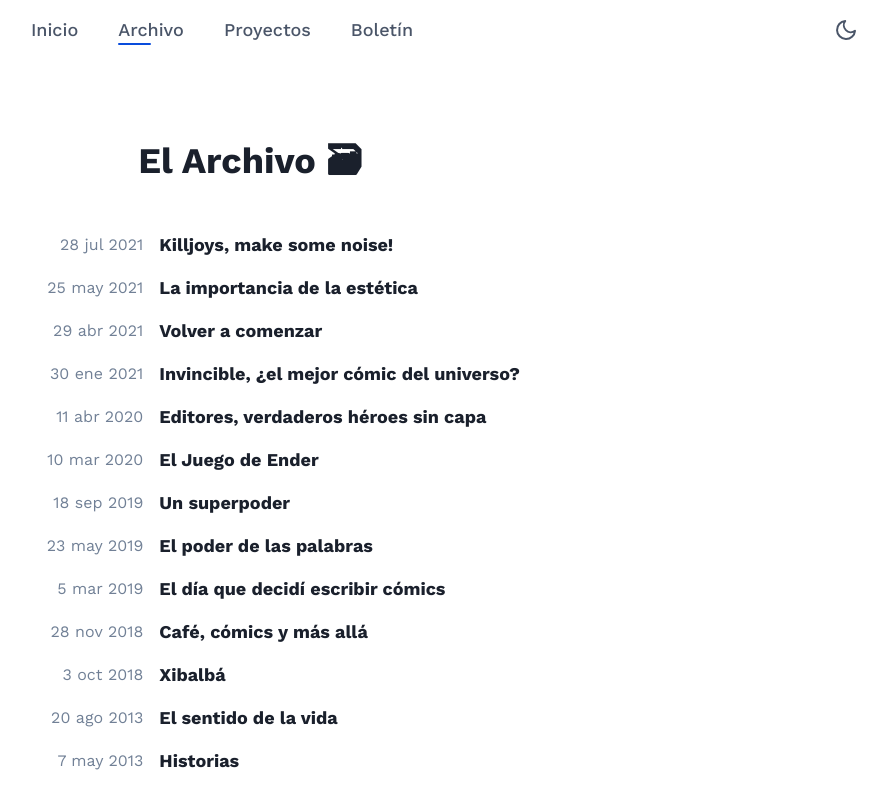
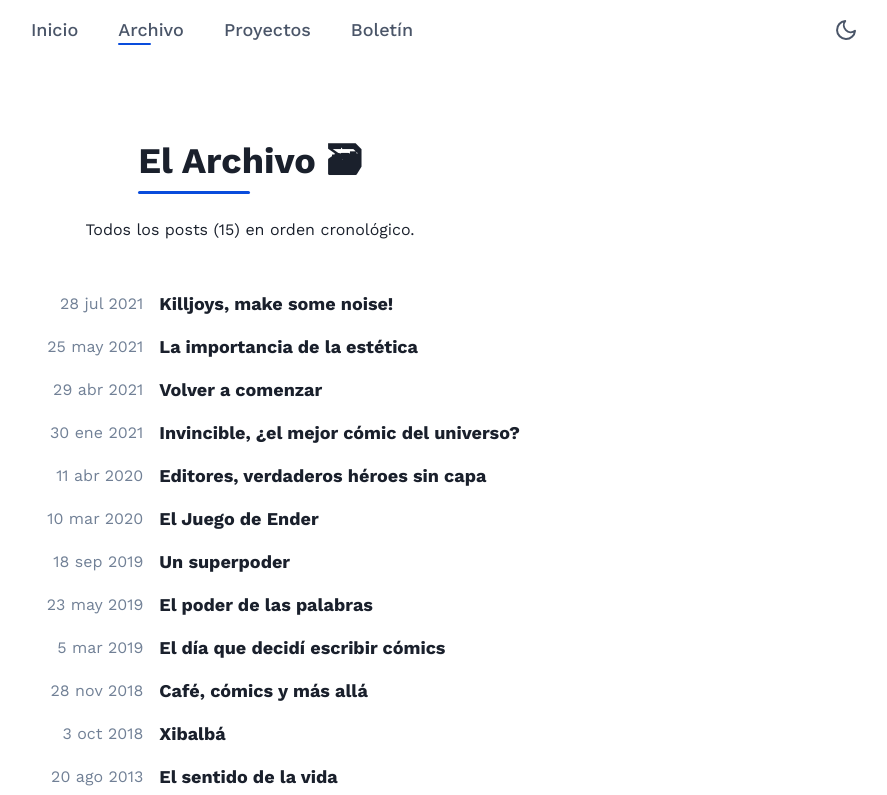
Before and after one commit to adrrian17/v2, a Next.js app: page /archivo in a window 1280 px wide. Shown: the top 795 px of the page, without its empty margins (390-1277 px from the left). Built offline with nearby package versions, Linux system fonts and the light colour scheme.

Commit message:
Add a underline to the archive header

```diff
--- a/src/pages/archivo/index.js
+++ b/src/pages/archivo/index.js
@@ -6,6 +6,7 @@ import {
   Flex,
   Text,
   useColorModeValue,
+  Box,
 } from '@chakra-ui/react';
 
 import DefaultLayout from '~/layouts/DefaultLayout';
@@ -49,9 +50,19 @@ export default function Archivo({ posts }) {
 
   return (
     <Container maxW={'container.sm'} my={20}>
-      <Heading fontFamily={'Work Sans'} textAlign={'center'} mb={12}>
-        El Archivo 🗃
-      </Heading>
+      <Flex flex={1} flexDir={'column'} align={'center'} mb={12}>
+        <Stack w={'fit-content'} mb={6}>
+          <Heading
+            fontFamily={'Work Sans'}
+            fontWeight={700}
+            color={useColorModeValue('gray.800', 'whiteAlpha.900')}
+          >
+            El Archivo 🗃
+          </Heading>
+          <Box rounded={'full'} h={'3px'} bg={'brand.500'} w={'50%'} />
+        </Stack>
+        <Text>Todos los posts ({posts.length}) en orden cronológico.</Text>
+      </Flex>
       {posts.map((post) => {
         return (
           <Flex key={post.id} my={4}>
```
